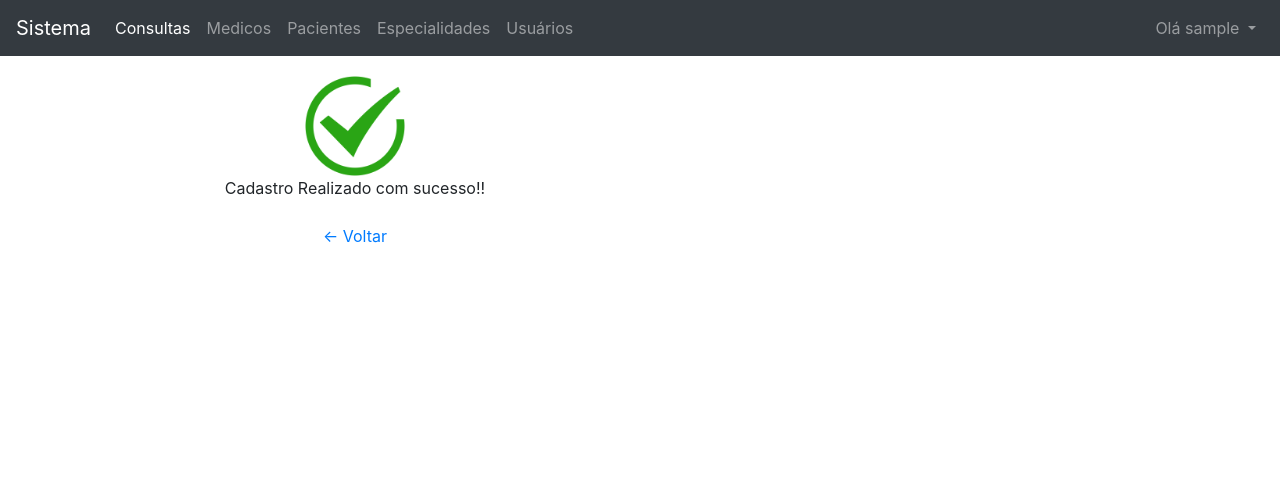
After one commit to renanosoriorosa/pyHospital, a Django app: page /cadastra-usuario-sucesso/ in a window 1280 px wide. The commit adds this page. Shown: the top 504 px of the page. Run offline with Django 3.2, Linux system fonts and the light colour scheme; the visitor is signed in with stand-in values (Sample User, id 1); some libraries are stand-ins or nearby versions.

```diff
--- a/clinica/sistema/templates/sistema/perfil/editaperfil.html
+++ b/clinica/sistema/templates/sistema/perfil/editaperfil.html
@@ -1,6 +1,11 @@
 {% extends "base.html" %}
 
 {% load bootstrap %}
+
+{% block title %}
+    Editar Perfil
+{% endblock title %}
+
 {% block main %}
     <div class="container">
         <h3>Editar Perfil</h3>
--- a/clinica/sistema/templates/sistema/perfil/perfil.html
+++ b/clinica/sistema/templates/sistema/perfil/perfil.html
@@ -1,4 +1,8 @@
 {% extends "base.html" %}
+
+{% block title %}
+    Perfil
+{% endblock title %}
 
 {% block main %}
     <div class="container">
--- a/clinica/sistema/templates/sistema/usuarios/cadastrausuario.html
+++ b/clinica/sistema/templates/sistema/usuarios/cadastrausuario.html
@@ -1,6 +1,10 @@
 {% extends "base.html" %}
 
 {% load bootstrap %}
+
+{% block title %}
+    Usuarios
+{% endblock title %}
 
 {% block main %}
     <div class="container">
--- /dev/null
+++ b/clinica/sistema/templates/sistema/usuarios/cadastro-usuario-sucesso.html
@@ -0,0 +1,24 @@
+{% extends "base.html" %}
+
+{% load static %}
+
+{% block title %}
+    Usuarios
+{% endblock title %}
+
+{% block main %}
+    <div class="container">
+        <div class="row">
+            <div class="col-sm-6">
+                <div class="text-center">
+                    <img src="{% static 'img/success.png' %}" width='100' alt="Sucesso"/>
+                    <p>
+                        Cadastro Realizado com sucesso!!
+                        <br><br>
+                        <a href="{% url 'cadastra_usuario' %}"><- Voltar</a>
+                    </p>
+                </div>
+            </div>
+        </div>
+    </div>
+{% endblock %}
--- a/clinica/sistema/urls.py
+++ b/clinica/sistema/urls.py
@@ -23,7 +23,8 @@ from .views import (
     listaPerfil,
     editaPerfil,
 
-    cadastraUsuario
+    cadastraUsuario,
+    cadastraUsuarioSucesso
 )
 
 urlpatterns = [
@@ -33,6 +34,7 @@ urlpatterns = [
     path('perfil/editar/', editaPerfil, name='edita_perfil'),
 
     path('cadastrausuario/', cadastraUsuario, name='cadastra_usuario'),
+    path('cadastra-usuario-sucesso/', cadastraUsuarioSucesso, name='cadastra_usuario_sucesso'),
 
     path('consultas/', listaConsultas, name='lista_consultas'),
     path('cadastraconsulta/', cadastraConsulta, name='cadastra_consulta'),
--- a/clinica/sistema/views.py
+++ b/clinica/sistema/views.py
@@ -2,6 +2,7 @@ from django.shortcuts import render, redirect
 from django.contrib.auth.models import User
 from django.contrib.auth.forms import UserChangeForm, UserCreationForm
 from django.contrib.auth.decorators import login_required
+from django.http import HttpResponse
 from .models import(
     Medico,
     Especialidade,
@@ -118,15 +119,17 @@ def listaEspecialidades(request):
 
 @login_required()
 def cadastraEspecialidade(request):
-    form = EspecialidadeForm(request.POST or None)
-    data = {'form':form}
-    if form.is_valid():
-        form.save()
-        return redirect('lista_especialidades')
+	form = EspecialidadeForm(request.POST or None)
+	data = {'form':form}
+	if form.is_valid():
+		form.save()
+		return redirect('lista_especialidades')
 
 
 @login_required()
 def editaEspecialidade(request, id):
+	if not request.user.has_perm('especialidade.change_especialidade'):
+		return HttpResponse('Sem Permissão')
 	data = {}
 	especialidade = Especialidade.objects.get(id=id) #pega a pessoa que vai se editada
 	form = EspecialidadeForm(request.POST or None, instance = especialidade) # inicia um formulario com os campos preenchidos
@@ -223,13 +226,21 @@ def editaPerfil(request):
 
 
 #cadastra usuario
+@login_required()
 def cadastraUsuario(request):
+	if not request.user.has_perm('usuario.view_user'):
+		return HttpResponse('Sem Permissão')
 	if request.method == 'POST':
-		form = CadastraUsuarioForm(request.POST, instance=request.user)
+		form = CadastraUsuarioForm(request.POST)
 		if form.is_valid():
 			form.save()
-			return redirect('lista_consultas')
+			return redirect('cadastra_usuario_sucesso')
 	else:
 		form = CadastraUsuarioForm()
 		args = {'form':form}
 		return render(request, 'sistema/usuarios/cadastrausuario.html', args)
+
+
+@login_required()
+def cadastraUsuarioSucesso(request):
+	return render(request, 'sistema/usuarios/cadastro-usuario-sucesso.html')
--- a/clinica/templates/base-not-menu.html
+++ b/clinica/templates/base-not-menu.html
@@ -5,6 +5,7 @@
     <meta charset="UTF-8">
     <meta name="viewport" content="width=device-width, initial-scale=1.0">
     <meta http-equiv="X-UA-Compatible" content="ie=edge">
+    <link rel="icon" type="imagem/png" href="{% static 'img/icone.jpg' %}" />
     <link rel="stylesheet" href="https://maxcdn.bootstrapcdn.com/bootstrap/4.0.0/css/bootstrap.min.css" integrity="sha384-Gn5384xqQ1aoWXA+058RXPxPg6fy4IWvTNh0E263XmFcJlSAwiGgFAW/dAiS6JXm" crossorigin="anonymous">
     <script src="https://code.jquery.com/jquery-3.2.1.slim.min.js" integrity="sha384-KJ3o2DKtIkvYIK3UENzmM7KCkRr/rE9/Qpg6aAZGJwFDMVNA/GpGFF93hXpG5KkN" crossorigin="anonymous"></script>
     <script src="https://cdnjs.cloudflare.com/ajax/libs/popper.js/1.12.9/umd/popper.min.js" integrity="sha384-ApNbgh9B+Y1QKtv3Rn7W3mgPxhU9K/ScQsAP7hUibX39j7fakFPskvXusvfa0b4Q" crossorigin="anonymous"></script>
--- a/clinica/templates/base.html
+++ b/clinica/templates/base.html
@@ -1,9 +1,11 @@
+{% load static %}
 <!DOCTYPE html>
 <html lang="pt">
 <head>
     <meta charset="UTF-8">
     <meta name="viewport" content="width=device-width, initial-scale=1.0">
     <meta http-equiv="X-UA-Compatible" content="ie=edge">
+    <link rel="icon" type="imagem/png" href="{% static 'img/icone.jpg' %}" />
     <link rel="stylesheet" href="https://maxcdn.bootstrapcdn.com/bootstrap/4.0.0/css/bootstrap.min.css" integrity="sha384-Gn5384xqQ1aoWXA+058RXPxPg6fy4IWvTNh0E263XmFcJlSAwiGgFAW/dAiS6JXm" crossorigin="anonymous">
     <script src="https://code.jquery.com/jquery-3.2.1.slim.min.js" integrity="sha384-KJ3o2DKtIkvYIK3UENzmM7KCkRr/rE9/Qpg6aAZGJwFDMVNA/GpGFF93hXpG5KkN" crossorigin="anonymous"></script>
     <script src="https://cdnjs.cloudflare.com/ajax/libs/popper.js/1.12.9/umd/popper.min.js" integrity="sha384-ApNbgh9B+Y1QKtv3Rn7W3mgPxhU9K/ScQsAP7hUibX39j7fakFPskvXusvfa0b4Q" crossorigin="anonymous"></script>
@@ -32,7 +34,9 @@
                 <li class="nav-item">
                     <a class="nav-link" href="{% url 'lista_especialidades' %}">Especialidades</a>
                 </li>
-                <!-- Dropdown -->
+                <li class="nav-item">
+                    <a class="nav-link" href="{% url 'cadastra_usuario' %}">Usuários</a>
+                </li>
             </ul>
             <ul class="nav navbar-nav ml-auto">
                 <li class="nav-item dropdown ">
```
Also changed, not shown: clinica/sistema/forms.py (+1 -11 lines), clinica/static/img/icone.jpg (added).
